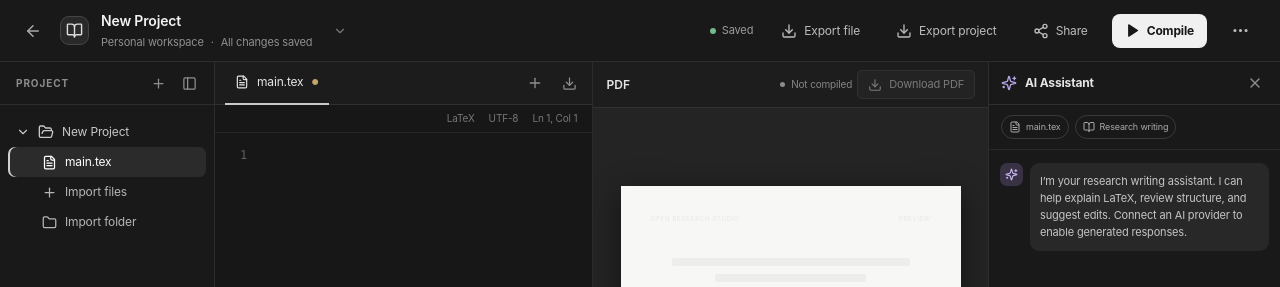
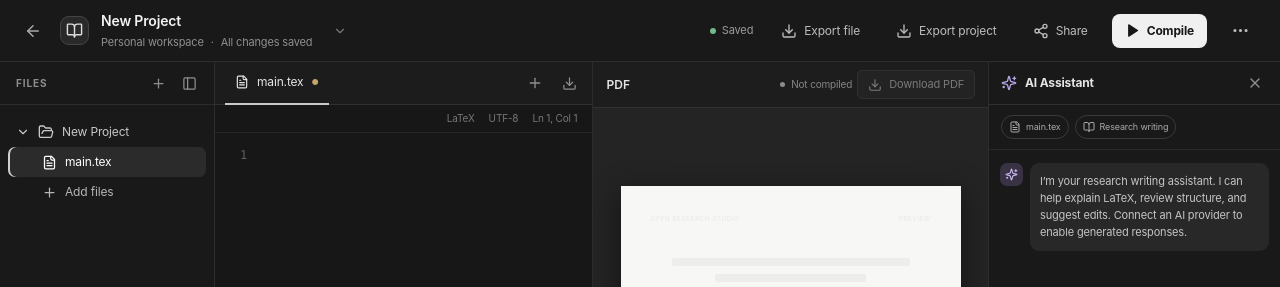
Before and after one commit to lalitkumar790/open-research-studio, a Next.js app: page /project/1 in a window 1280 px wide. Shown: the top 287 px of the page. Built offline with nearby package versions, Linux system fonts and the light colour scheme.

Commit message:
Simplify project file panel and batch import UX

```diff
--- a/app/project/[id]/page.tsx
+++ b/app/project/[id]/page.tsx
@@ -43,7 +43,6 @@ export default function ProjectEditor() {
   const [pdfUrl, setPdfUrl] = useState<string | null>(null);
   const [compileError, setCompileError] = useState("");
   const [compileLogs, setCompileLogs] = useState("");
-  const directoryInputRef = useRef<HTMLInputElement>(null);
 
   const storageKey = useMemo(() => "ors-project-" + id, [id]);
 
@@ -115,7 +114,6 @@ export default function ProjectEditor() {
     if (imported) setNotice("Importing " + imported + " project file" + (imported === 1 ? "" : "s") + "…");
   }
 
-  useEffect(() => { directoryInputRef.current?.setAttribute("webkitdirectory", ""); }, []);
 
   const isBinaryAsset = /\.(png|jpe?g|pdf)$/i.test(activeFile);
   const activeContent = activeFile === "main.tex" ? source : (isBinaryAsset ? "[Binary project asset — included when compiling]" : (extraFiles[activeFile] ?? ""));
@@ -217,15 +215,13 @@ export default function ProjectEditor() {
 
       <div className="editor-workspace">
         {showFiles && <aside className="file-sidebar">
-          <div className="pane-heading"><span>PROJECT</span><div><button title="New file" onClick={()=>{const file=window.prompt("New file name (example: appendix.tex)");if(!file)return;const safe=file.trim();if(!/^[a-zA-Z0-9_-]+\\.(tex|bib|txt|sty|cls)$/.test(safe)){setNotice("Use a simple .tex, .bib, .txt, .sty or .cls filename.");return;}if(safe==="main.tex"||extraFiles[safe]!==undefined){setNotice("That file already exists.");return;}setExtraFiles(current=>({...current,[safe]:""}));setActiveFile(safe);setNotice("Created "+safe);}}><Plus size={15}/></button><button title="Collapse files" onClick={()=>setShowFiles(false)}><PanelLeft size={15}/></button></div></div>
+          <div className="pane-heading"><span>FILES</span><div><button title="Add files to this project" onClick={()=>document.getElementById("ors-import-files")?.click()}><Plus size={15}/></button><button title="Collapse files" onClick={()=>setShowFiles(false)}><PanelLeft size={15}/></button></div></div>
           <div className="file-tree">
             <div className="tree-folder"><ChevronDown size={14}/><FolderOpen size={16}/> <span>{name}</span></div>
             <button className={`tree-file ${activeFile==="main.tex"?"active":""}`} onClick={()=>setActiveFile("main.tex")}><FileText size={15}/> main.tex</button>
             {Object.keys(extraFiles).sort().map(file=><button key={file} className={`tree-file ${activeFile===file?"active":""}`} onClick={()=>setActiveFile(file)}><FileText size={15}/> {file}</button>)}
-            <button className="tree-file" onClick={()=>document.getElementById("ors-import-files")?.click()}><Plus size={15}/> Import files</button>
-            <button className="tree-file" onClick={()=>directoryInputRef.current?.click()}><Folder size={15}/> Import folder</button>
+            <button className="tree-file" onClick={()=>document.getElementById("ors-import-files")?.click()}><Plus size={15}/> Add files</button>
             <input id="ors-import-files" type="file" accept=".tex,.bib,.txt,.sty,.cls,.png,.jpg,.jpeg,.pdf" multiple hidden onChange={e=>{if(e.target.files)importProjectFiles(e.target.files);e.currentTarget.value="";}}/>
-            <input ref={directoryInputRef} type="file" accept=".tex,.bib,.txt,.sty,.cls,.png,.jpg,.jpeg,.pdf" multiple hidden onChange={e=>{if(e.target.files)importProjectFiles(e.target.files);e.currentTarget.value="";}}/>
           </div>
           <div className="file-sidebar-bottom"><Settings size={15}/> Project settings</div>
         </aside>}
```
